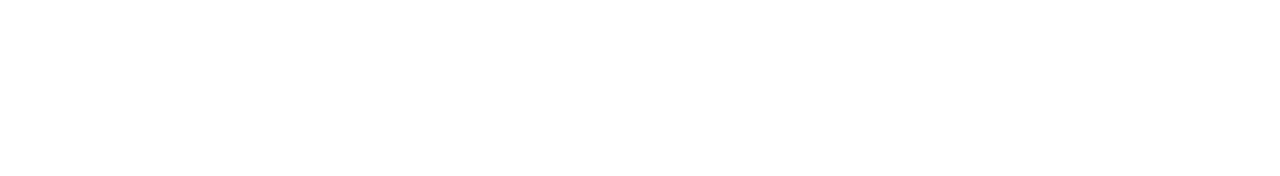
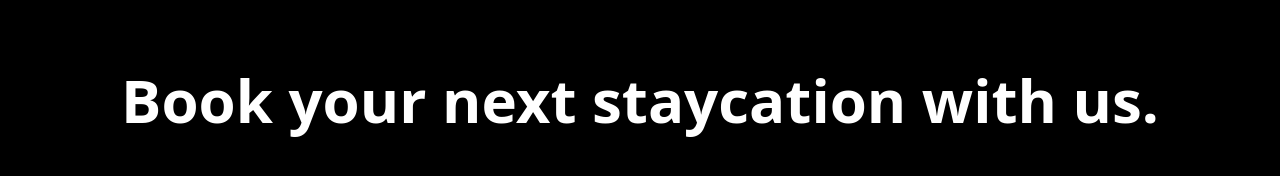
Before and after one commit to aiuyap/booking-site, a React (Vite) app: page / in a window 1280 px wide. Shown: the part 1066-1242 px from the top of the page. Before the commit the page ends 800 px from the top, so only its background shows below. Built offline with nearby package versions, Linux system fonts and the light colour scheme.

Commit message:
feat: created hero component

```diff
--- a/src/App.tsx
+++ b/src/App.tsx
@@ -1,9 +1,11 @@
+import Hero from "./components/hero.component";
 import { Navbar } from "./components/navbar.component";
 
 function App() {
   return (
     <>
       <Navbar></Navbar>
+      <Hero></Hero>
     </>
   );
 }
--- /dev/null
+++ b/src/components/hero.component.tsx
@@ -0,0 +1,17 @@
+function Hero() {
+  return (
+    <section
+      className="bg-cover bg-center"
+      style={{
+        height: "calc(100vh - 68px)",
+      }}
+    >
+      <div className="flex h-full w-full items-center justify-center bg-black">
+        <h1 className="text-center text-4xl font-bold text-white md:text-6xl">
+          Book your next staycation with us.
+        </h1>
+      </div>
+    </section>
+  );
+}
+export default Hero;
--- a/src/components/navbar.component.tsx
+++ b/src/components/navbar.component.tsx
@@ -1,4 +1,5 @@
 import { Button } from "./ui/button";
+import heroImg from "../assets/hero.jpg";
 
 export function Navbar() {
   return (
@@ -29,12 +30,11 @@ export function Navbar() {
       <section
         className="bg-cover bg-center"
         style={{
-          backgroundImage:
-            "url(https://source.unsplash.com/1600x900/?building,city)",
+          backgroundImage: `url('${heroImg}')`,
           height: "calc(100vh - 68px)",
         }}
       >
-        <div className="bg-opacity-50 flex h-full w-full items-center justify-center bg-black">
+        <div className="flex h-full w-full items-center justify-center bg-black">
           <h1 className="text-center text-4xl font-bold text-white md:text-6xl">
             Book your next staycation with us.
           </h1>
```
Also changed, not shown: 1 other file (tests, documents, lock files or other folders).
